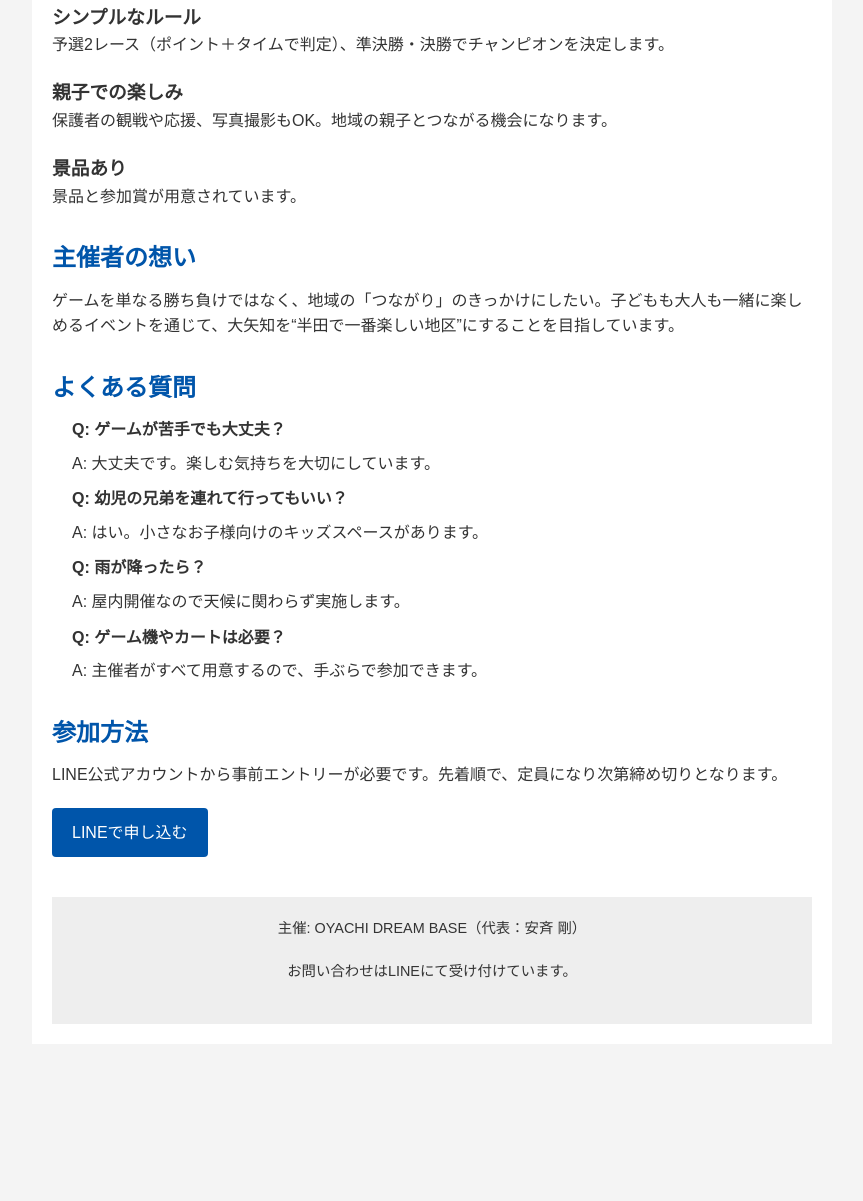
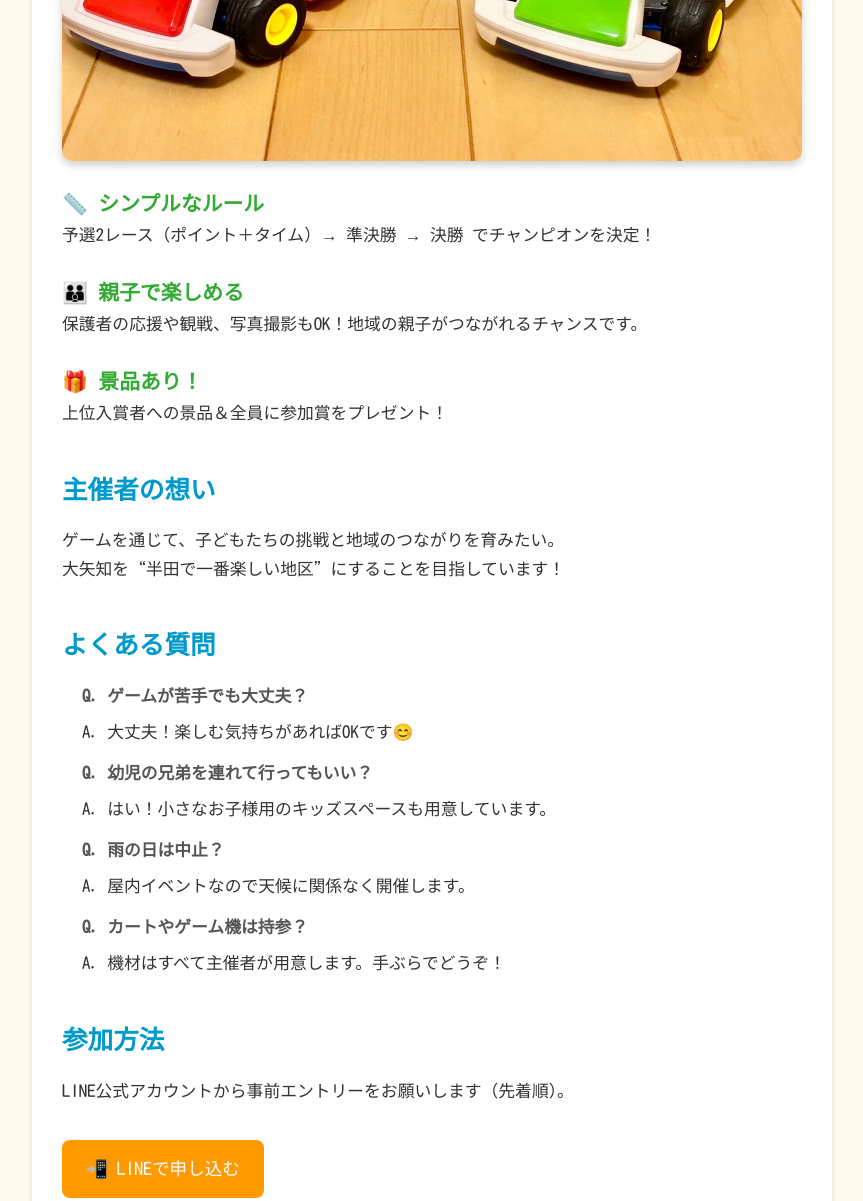
Before and after one commit to zaiyean/zaikart-lp, a plain HTML site: page index.html in a window 1280 px wide. Shown: the part 1357-2558 px from the top of the page, without its empty margins (208-1071 px from the left). Before the commit the page ends 2401 px from the top, so only its background shows below. Drawn offline with Linux system fonts and the light colour scheme.

Commit message:
Update index.html

```diff
--- a/index.html
+++ b/index.html
@@ -4,69 +4,138 @@
   <meta charset="UTF-8" />
   <meta name="viewport" content="width=device-width,initial-scale=1.0" />
   <title>第1回 大矢知キッズカートグランプリ</title>
+  <link href="https://fonts.googleapis.com/css2?family=Kosugi+Maru&display=swap" rel="stylesheet">
   <style>
     * { box-sizing: border-box; margin:0; padding:0; }
-    body { font-family: 'Noto Sans JP', sans-serif; background:#f4f4f4; color:#333; line-height:1.6; }
-    .container { max-width:800px; margin: auto; padding:20px; background:white; }
-    h1 { font-size:2em; margin-bottom:10px; text-align:center; }
-    h2 { font-size:1.5em; margin-top:30px; margin-bottom:10px; color:#0055aa; }
-    p, ul, dl { margin-bottom:20px; }
-    ul li, dl dt, dl dd { margin-left:20px; margin-bottom:8px; }
-    .img-center { display:block; margin:20px auto; max-width:100%; height:auto; }
-    .btn { display:inline-block; background:#0055aa; color:white; padding:12px 20px; border-radius:4px; text-decoration:none; }
-    .faq dt { font-weight:bold; margin-top:10px; }
-    .footer { text-align:center; margin-top:40px; padding:20px 0; font-size:0.9em; background:#eee; }
+    body {
+      font-family: 'Kosugi Maru', sans-serif;
+      background: #fffcee;
+      color: #333;
+      line-height: 1.7;
+    }
+    .container {
+      max-width: 800px;
+      margin: 40px auto;
+      padding: 30px;
+      background: #ffffff;
+      border-radius: 15px;
+      box-shadow: 0 4px 10px rgba(0,0,0,0.1);
+    }
+    h1 {
+      font-size: 2.4em;
+      margin-bottom: 20px;
+      text-align: center;
+      color: #ff6600;
+    }
+    h2 {
+      font-size: 1.6em;
+      margin-top: 40px;
+      margin-bottom: 15px;
+      color: #0099cc;
+    }
+    h3 {
+      font-size: 1.3em;
+      margin-top: 25px;
+      color: #33aa33;
+    }
+    p, ul, dl {
+      margin-bottom: 20px;
+      font-size: 1.05em;
+    }
+    ul li, dl dt, dl dd {
+      margin-left: 20px;
+      margin-bottom: 8px;
+    }
+    .img-center {
+      display: block;
+      margin: 20px auto;
+      max-width: 100%;
+      border-radius: 10px;
+      box-shadow: 0 4px 8px rgba(0,0,0,0.2);
+    }
+    .btn {
+      display: inline-block;
+      background: #ff9900;
+      color: white;
+      padding: 14px 24px;
+      font-size: 1.1em;
+      border-radius: 8px;
+      text-decoration: none;
+      transition: background 0.3s;
+      margin-top: 15px;
+    }
+    .btn:hover {
+      background: #ff7700;
+    }
+    .faq dt {
+      font-weight: bold;
+      margin-top: 12px;
+      color: #555;
+    }
+    .faq dd {
+      margin-left: 20px;
+      margin-bottom: 10px;
+    }
+    .footer {
+      text-align: center;
+      margin-top: 50px;
+      padding: 20px 10px;
+      font-size: 0.95em;
+      background: #f8f8f8;
+      border-top: 2px dashed #ddd;
+      border-radius: 0 0 10px 10px;
+    }
   </style>
 </head>
 <body>
   <div class="container">
     <h1>第1回 大矢知キッズ<br>カートグランプリ</h1>
-    <p>ゲームの枠を超えて、笑顔と友情が走り出す！<br>子どもたちによる、本気の1対1レース</p>
+    <p style="text-align:center; font-size:1.2em;">🎮 笑顔と友情が走り出す！<br>子どもたちによる本気の1対1レース 🏁</p>
 
     <h2>イベント概要</h2>
     <dl>
-      <dt>開催日時</dt><dd>〇月〇日（土）13:00から</dd>
-      <dt>会場</dt><dd>大矢知コミュニティセンター</dd>
-      <dt>対象</dt><dd>小学生（1〜6年生）</dd>
-      <dt>参加費</dt><dd>初回限定500円（2回目以降は800円予定）</dd>
-      <dt>定員</dt><dd>先着8名（事前申込制）</dd>
+      <dt>📅 開催日時</dt><dd>〇月〇日（土）13:00〜</dd>
+      <dt>📍 会場</dt><dd>大矢知コミュニティセンター</dd>
+      <dt>👦 対象</dt><dd>小学生（1〜6年生）</dd>
+      <dt>💰 参加費</dt><dd>初回限定500円（2回目以降は800円予定）</dd>
+      <dt>🎫 定員</dt><dd>先着8名（事前申込制）</dd>
     </dl>
 
     <h2>大会の特徴</h2>
-    <h3>本格レース体験</h3>
-    <p>「Nintendo Switch マリオカート ライブ ホームサーキット」を使用し、本物のカートを走らせて競う1対1の真剣勝負です。</p>
+    <h3>🚗 本格レース体験</h3>
+    <p>「Nintendo Switch マリオカート ライブ ホームサーキット」を使用し、実際のカートをコースで走らせて1対1の真剣勝負をします！</p>
     <img src="マリオカート.jpg" alt="マリオカート ライブ ホームサーキット" class="img-center" />
 
-    <h3>シンプルなルール</h3>
-    <p>予選2レース（ポイント＋タイムで判定）、準決勝・決勝でチャンピオンを決定します。</p>
+    <h3>📏 シンプルなルール</h3>
+    <p>予選2レース（ポイント＋タイム）→ 準決勝 → 決勝 でチャンピオンを決定！</p>
 
-    <h3>親子での楽しみ</h3>
-    <p>保護者の観戦や応援、写真撮影もOK。地域の親子とつながる機会になります。</p>
+    <h3>👪 親子で楽しめる</h3>
+    <p>保護者の応援や観戦、写真撮影もOK！地域の親子がつながれるチャンスです。</p>
 
-    <h3>景品あり</h3>
-    <p>景品と参加賞が用意されています。</p>
+    <h3>🎁 景品あり！</h3>
+    <p>上位入賞者への景品＆全員に参加賞をプレゼント！</p>
 
     <h2>主催者の想い</h2>
-    <p>ゲームを単なる勝ち負けではなく、地域の「つながり」のきっかけにしたい。子どもも大人も一緒に楽しめるイベントを通じて、大矢知を“半田で一番楽しい地区”にすることを目指しています。</p>
+    <p>ゲームを通じて、子どもたちの挑戦と地域のつながりを育みたい。<br>大矢知を“半田で一番楽しい地区”にすることを目指しています！</p>
 
     <h2>よくある質問</h2>
     <dl class="faq">
-      <dt>Q: ゲームが苦手でも大丈夫？</dt>
-      <dd>A: 大丈夫です。楽しむ気持ちを大切にしています。</dd>
-      <dt>Q: 幼児の兄弟を連れて行ってもいい？</dt>
-      <dd>A: はい。小さなお子様向けのキッズスペースがあります。</dd>
-      <dt>Q: 雨が降ったら？</dt>
-      <dd>A: 屋内開催なので天候に関わらず実施します。</dd>
-      <dt>Q: ゲーム機やカートは必要？</dt>
-      <dd>A: 主催者がすべて用意するので、手ぶらで参加できます。</dd>
+      <dt>Q. ゲームが苦手でも大丈夫？</dt>
+      <dd>A. 大丈夫！楽しむ気持ちがあればOKです😊</dd>
+      <dt>Q. 幼児の兄弟を連れて行ってもいい？</dt>
+      <dd>A. はい！小さなお子様用のキッズスペースも用意しています。</dd>
+      <dt>Q. 雨の日は中止？</dt>
+      <dd>A. 屋内イベントなので天候に関係なく開催します。</dd>
+      <dt>Q. カートやゲーム機は持参？</dt>
+      <dd>A. 機材はすべて主催者が用意します。手ぶらでどうぞ！</dd>
     </dl>
 
     <h2>参加方法</h2>
-    <p>LINE公式アカウントから事前エントリーが必要です。先着順で、定員になり次第締め切りとなります。</p>
-    <a href="#" class="btn">LINEで申し込む</a>
+    <p>LINE公式アカウントから事前エントリーをお願いします（先着順）。</p>
+    <a href="#" class="btn">📲 LINEで申し込む</a>
 
     <div class="footer">
-      <p>主催: OYACHI DREAM BASE（代表：安斉 剛）</p>
+      <p>主催：OYACHI DREAM BASE（代表：安斉 剛）</p>
       <p>お問い合わせはLINEにて受け付けています。</p>
     </div>
   </div>
```
